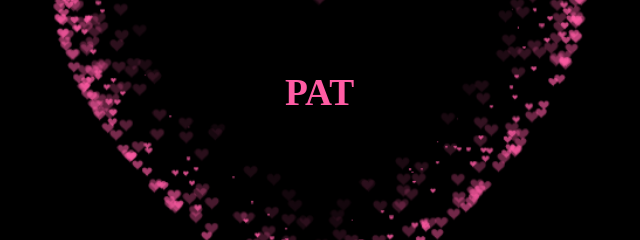
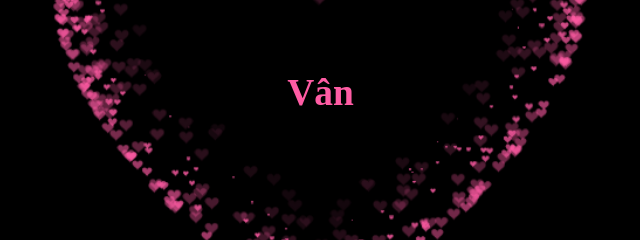
Before and after one commit to tuanpa-tpa/tym, a plain HTML site: page index.html in a window 1280 px wide. Shown: the part 308-548 px from the top of the page, 320-960 px from the left. Drawn offline with Linux system fonts and the light colour scheme.

Commit message:
Update index.html

```diff
--- a/index.html
+++ b/index.html
@@ -171,7 +171,7 @@
 
   </head>
 
-<h1> PAT </h1>
+<h1> Vân </h1>
   <body>
 
 
```
